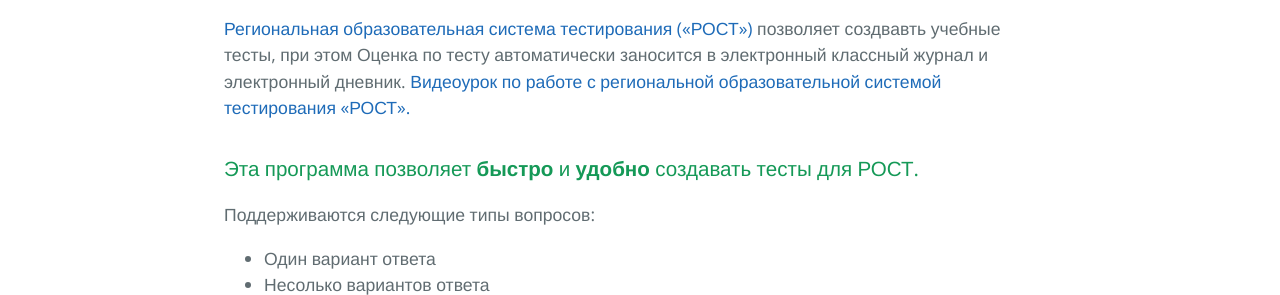
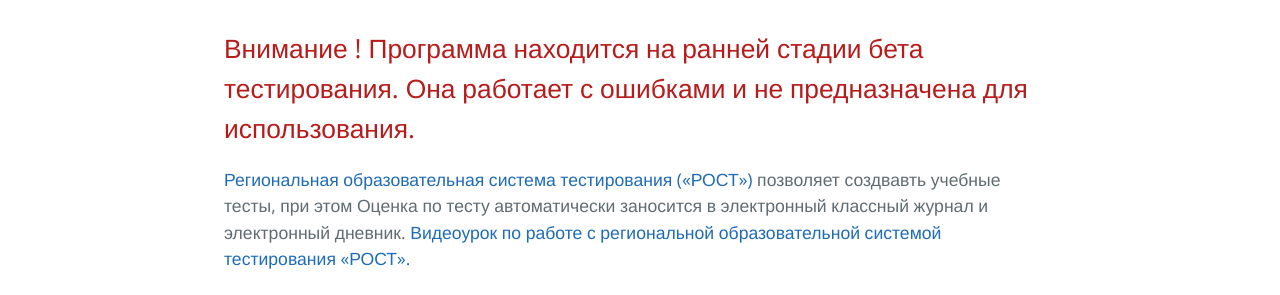
Before and after one commit to popovanton0/POCT_new, a plain HTML site: page index.html in a window 1280 px wide. Shown: the part 470-765 px from the top of the page. Drawn offline with nearby package versions, Linux system fonts and the light colour scheme.

Commit message:
warning about beta-testing

```diff
--- a/index.html
+++ b/index.html
@@ -20,6 +20,8 @@
     <section class="main-content">
       <h1>
 <a id="poct-pre_αlfa" class="anchor" href="#poct-pre_%CE%B1lfa" aria-hidden="true"><span aria-hidden="true" class="octicon octicon-link"></span></a>POCT βeta</h1>
+      <h2>
+<a id="poct-pre_αlfa" class="anchor" href="#poct-pre_%CE%B1lfa" aria-hidden="true"><span aria-hidden="true" class="octicon octicon-link"></span></a><font color = "b71c1c">Внимание ! Программа находится на ранней стадии бета тестирования. Она работает с ошибками и не предназначена для  использования.</font></h2>
 <p><a href="http://www.ir-tech.ru/?products=rost">Региональная образовательная система тестирования («РОСТ»)</a> позволяет создвавть учебные тесты,
 при этом Оценка по тесту автоматически заносится в электронный классный журнал и электронный дневник.
 <a href="https://drive.google.com/file/d/0B9Ne8mwSPZxYYUx0ZXdnR1RBZEE/view?usp=sharing">Видеоурок по работе с региональной образовательной системой тестирования «РОСТ».</a></p>
```
